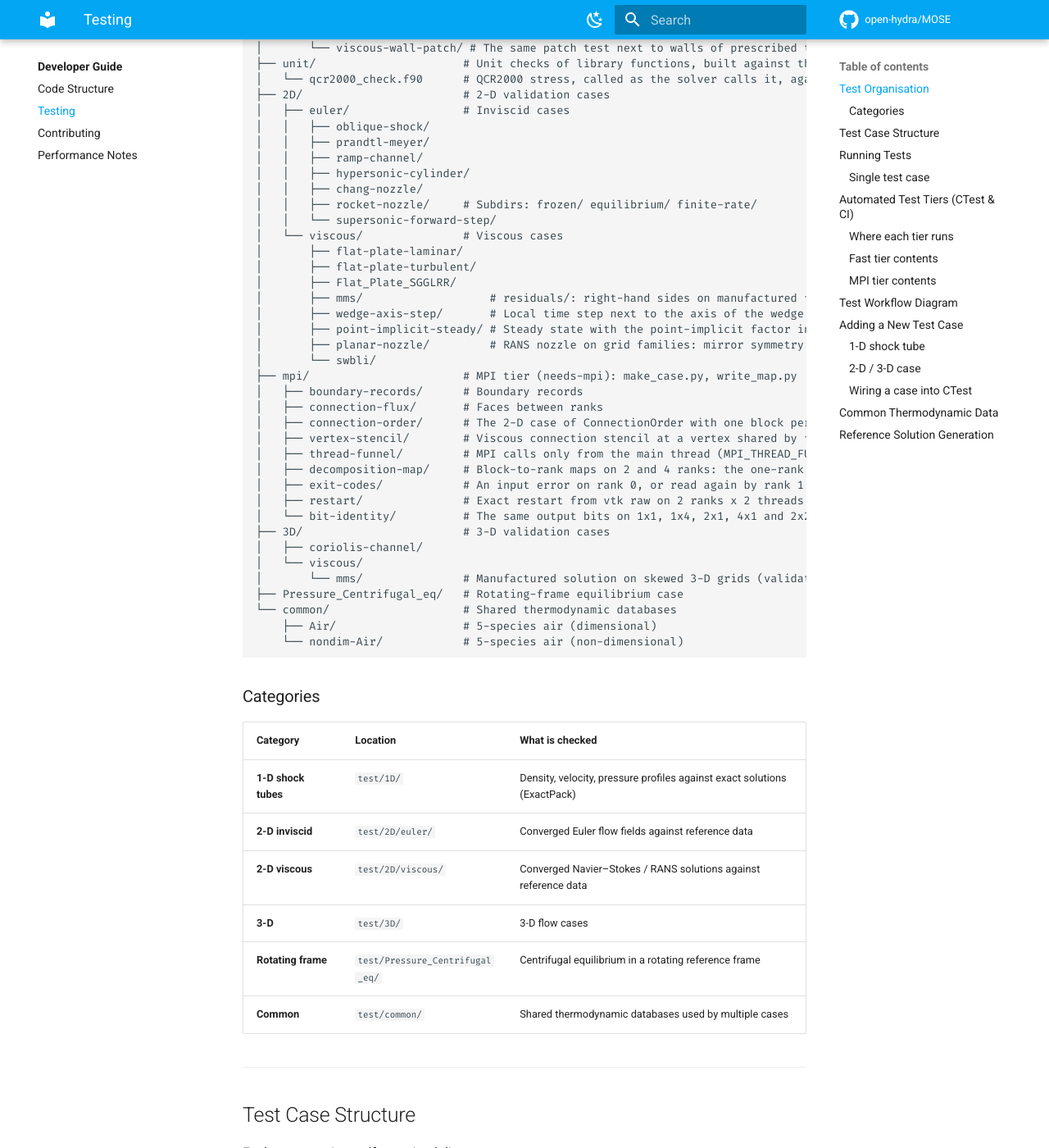
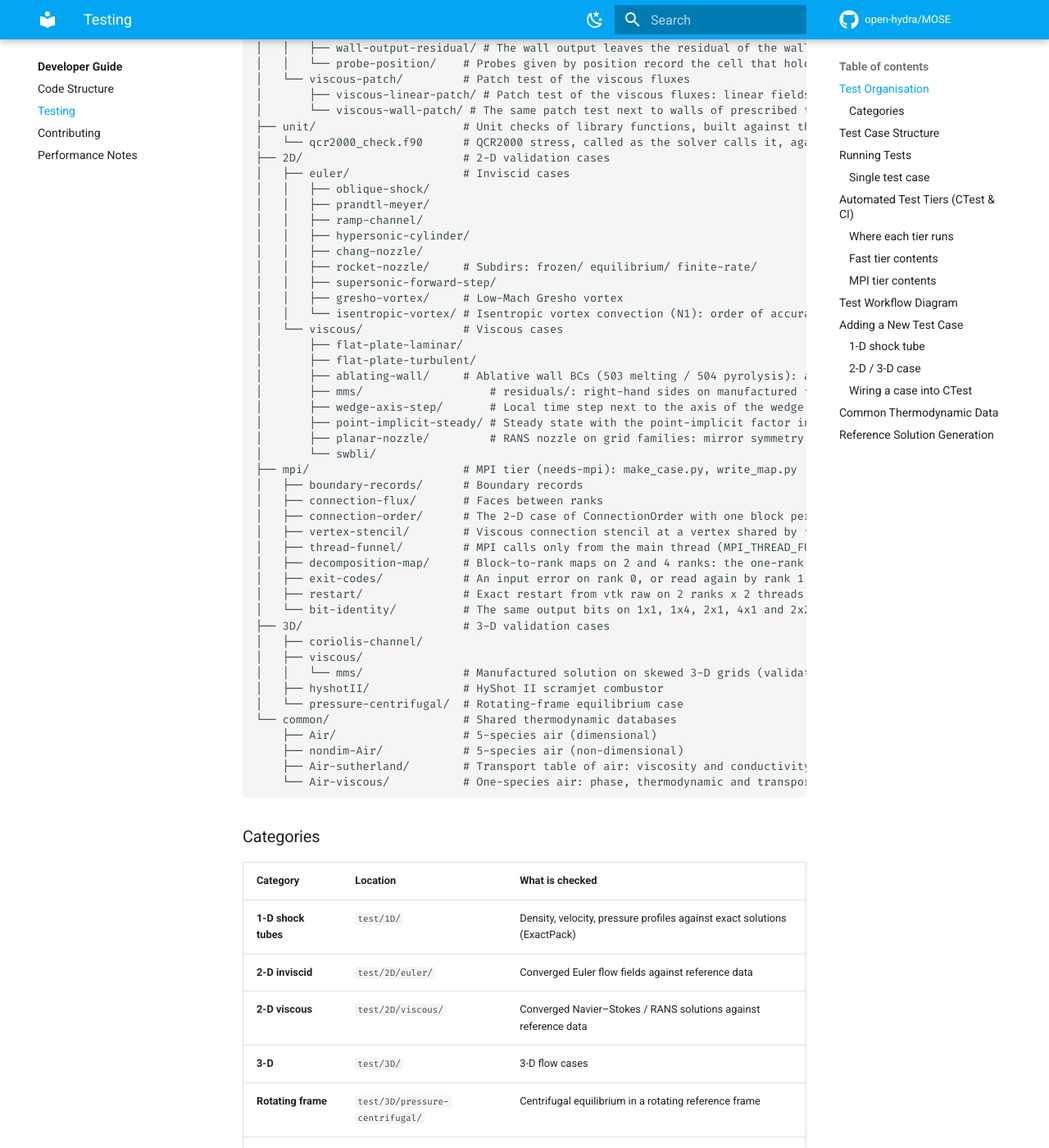
Before and after one commit to open-hydra/MOSE, an MkDocs documentation site: the page built from docs/development/testing.md, in a window 1280 px wide and 1400 px high, scrolled down 1277 px. Shown: the whole window at 82% size. Built offline with MkDocs 1.6.1 and Material for MkDocs 9.7.7, drawn with Linux system fonts in a browser that asks for light colours; comment, search, counter and statistics services are not loaded; some of the changed text lies outside the part shown.

Commit message:
Docs: list every test folder in the tree of the tests
Why: the tree of the tests in docs/development/testing.md named two
folders that do not exist, test/2D/viscous/Flat_Plate_SGGLRR and
test/Pressure_Centrifugal_eq (the rotating-frame case lives in
test/3D/pressure-centrifugal), and left out eleven folders that exist:
the 1-D cases Fer14, diff1, diff2 and premixed-flame, the 2-D Euler
cases gresho-vortex and isentropic-vortex, the 2-D viscous case
ablating-wall, the 3-D cases hyshotII and pressure-centrifugal, and the
gases Air-sutherland and Air-viscous of test/common. The table of the
categories gave the rotating-frame case under the folder that does not
exist, and three registered tests were named nowhere in the page:
AblatingWall, IsentropicVortex and MMSViscous.

Fix: the tree drops the two names and lists the eleven folders, each
with a comment taken from the registration of its test in
test/CMakeLists.txt, from the title of its page in docs/vv, or from its
own files; the table of the categories gives
test/3D/pressure-centrifugal; AblatingWall gets its row in the table of
the fast tier, and IsentropicVortex and MMSViscous a sentence in the
paragraph of the validation tier, from the comments of their
registration.

Test: none, the guide only. Every entry of the tree exists at this
commit, every folder beside the entries is listed (the tree against git
ls-tree), and every row of the tables of the tests names a registered
test and its folder.

Co-Authored-By: Claude Opus 5.5 <noreply@anthropic.com>

````diff
--- a/docs/development/testing.md
+++ b/docs/development/testing.md
@@ -16,7 +16,11 @@ test/
 │   ├── Tor99/
 │   ├── Ein91/
 │   ├── Noh87/
-│   └── Shu-Osher/             # Mach-3 shock / sine-wave interaction
+│   ├── Shu-Osher/             # Mach-3 shock / sine-wave interaction
+│   ├── Fer14/                 # Finite-rate reactive shock tube
+│   ├── diff1/                 # Unity-Lewis diffusion
+│   ├── diff2/                 # Multicomponent diffusion
+│   └── premixed-flame/        # Premixed CH4/air laminar flame against a Cantera reference
 ├── fast/                      # Fast pre-push tests (hard-invariant checks)
 │   ├── riemann-smoke/         # Every shock-capturing solver stays positive
 │   ├── numerics-smoke/        # Limiter / time-scheme / recon / int-var sweep
@@ -68,11 +72,13 @@ test/
 │   │   ├── hypersonic-cylinder/
 │   │   ├── chang-nozzle/
 │   │   ├── rocket-nozzle/     # Subdirs: frozen/ equilibrium/ finite-rate/
-│   │   └── supersonic-forward-step/
+│   │   ├── supersonic-forward-step/
+│   │   ├── gresho-vortex/     # Low-Mach Gresho vortex
+│   │   └── isentropic-vortex/ # Isentropic vortex convection (N1): order of accuracy on 32/64/128 grids
 │   └── viscous/               # Viscous cases
 │       ├── flat-plate-laminar/
 │       ├── flat-plate-turbulent/
-│       ├── Flat_Plate_SGGLRR/
+│       ├── ablating-wall/     # Ablative wall BCs (503 melting / 504 pyrolysis): an isothermal blown column
 │       ├── mms/                   # residuals/: right-hand sides on manufactured fields (RANS, wedge); skewed/: order on skewed grids (validation tier)
 │       ├── wedge-axis-step/       # Local time step next to the axis of the wedge (validation tier)
 │       ├── point-implicit-steady/ # Steady state with the point-implicit factor independent of the time step
@@ -90,12 +96,15 @@ test/
 │   └── bit-identity/          # The same output bits on 1x1, 1x4, 2x1, 4x1 and 2x2 ranks x threads
 ├── 3D/                        # 3-D validation cases
 │   ├── coriolis-channel/
-│   └── viscous/
-│       └── mms/               # Manufactured solution on skewed 3-D grids (validation tier)
-├── Pressure_Centrifugal_eq/   # Rotating-frame equilibrium case
+│   ├── viscous/
+│   │   └── mms/               # Manufactured solution on skewed 3-D grids (validation tier)
+│   ├── hyshotII/              # HyShot II scramjet combustor
+│   └── pressure-centrifugal/  # Rotating-frame equilibrium case
 └── common/                    # Shared thermodynamic databases
     ├── Air/                   # 5-species air (dimensional)
-    └── nondim-Air/            # 5-species air (non-dimensional)
+    ├── nondim-Air/            # 5-species air (non-dimensional)
+    ├── Air-sutherland/        # Transport table of air: viscosity and conductivity
+    └── Air-viscous/           # One-species air: phase, thermodynamic and transport tables
 ```
 
 ### Categories
@@ -106,7 +115,7 @@ test/
 | **2-D inviscid** | `test/2D/euler/` | Converged Euler flow fields against reference data |
 | **2-D viscous** | `test/2D/viscous/` | Converged Navier–Stokes / RANS solutions against reference data |
 | **3-D** | `test/3D/` | 3-D flow cases |
-| **Rotating frame** | `test/Pressure_Centrifugal_eq/` | Centrifugal equilibrium in a rotating reference frame |
+| **Rotating frame** | `test/3D/pressure-centrifugal/` | Centrifugal equilibrium in a rotating reference frame |
 | **Common** | `test/common/` | Shared thermodynamic databases used by multiple cases |
 
 ---
@@ -258,6 +267,7 @@ seconds on a CI runner.
 | `OpenMPEquiv` | 1 vs 4 threads bit-identical: the Sod tube, and a block overset on another whose four chimera faces meet at its edges (Navier–Stokes) | `test/fast/openmp-equiv` |
 | `Connections`/`ChimeraFace` | the viscous stencil of chimera faces, one evaluation of the residual of a linear field on two blocks that overlap with their ghost cells on cells of the other block: with u = G y in 2-D and u = G (y + z) in 3-D the y and z momentum residual is zero also in the cells at the ends of the chimera faces; with a radial velocity on a 2-D wedge of 1 degree the momentum residual of every cell is that of the same mesh as one block (within 1e-9 of μ G / H) | `test/fast/connections/chimera-face` |
 | `Restart` | split + restart reproduces the uninterrupted run; at a restart a missing probe file is written again and an existing one is appended to, with the rows of the uninterrupted run: to the precision of the file with Tecplot ASCII, bit for bit with `vtk raw`, iteration counters and output numbering included; a restart from a solution that holds no time (Tecplot ASCII without `SOLUTIONTIME`, `vtk raw` without `TIME`), time-accurate or steady, stops at setup with a message and a non-zero exit code; a solution written in `vtk raw`, `vtk ascii` and Tecplot ASCII, copied into `INPUT/` (`field.vtm` with its `vtk/` folder, `field.tec`), starts a new run whose cell values after 25 steps are those of the restart from the same solution, bit for bit | `test/fast/restart` |
+| `AblatingWall` | the ablative wall boundary conditions (503 melting, 504 pyrolysis) on an isothermal blown column, an exact steady solution, against its closed form; the melting column also without `schmidt` | `test/2D/viscous/ablating-wall` |
 | `OutputFiles`/`WallOutput` | a vtk raw run of a 2x2-block box with no-slip walls on its four sides ends, and every wall file `wallB<b>F<f>.vts` has the extent of its face, taken from `fieldBlock<b>.vts`, as WholeExtent and as Piece Extent, its points and one value of each wall variable per cell (a direction with one plane of nodes counts one layer of cells, as in the cell-centered ordered data of the Tecplot format), as raw appended data | `test/fast/output-files/wall-output` |
 | `Restart`/`RestartCounters` | with `vtk raw`, steady (CFL ramp, numbered solutions, diagnostic output, a probe every 3 iterations), time-based output and two-level multigrid restarts write the same files, byte for byte, as the uninterrupted runs; a two-level multigrid restart from Tecplot ASCII goes on with the global iteration count; a time-accurate restart from a steady solution starts at t = 0; a time-accurate restart from an older solution (probes by time, by iteration and by both) writes `residual-history.dat` and the probe files of the uninterrupted run, and the probe by time of a new run writes one row per multiple of its `dtime`, from the first; the same restart from history files cut by hand (the last row without its newline, or cut in the middle) writes the same files; with the rotating frame, the same restart writes the `torque.dat` of the uninterrupted run; a first part that ends on an output iteration (by iteration, also with `sol-overwrite = true` and with two grid levels, and by time) writes there the solution and the probe row due, and its final solution holds the output number (and the time of the last output) after them: the restart in the same folder writes the files of the uninterrupted run | `test/fast/restart/restart-counters` |
 | `OutputFiles`/`ProbePosition` | probes given by position at the centres of three cells of a planar 2-D duct (one cell in k, a different pressure in every cell, two steps): each probe row holds the values of its cell in the solution of the same step, never those of a neighbour or of a ghost cell | `test/fast/output-files/probe-position` |
@@ -287,7 +297,12 @@ A few heavier checks carry the `validation` (not `fast`) label because they
 need reference data or plotting — for example `ShuOsherConvergence`, a 4-grid
 Shu–Osher Richardson study (N=200/400/800/1600) that estimates a grid-independent
 solution by Richardson extrapolation, asserts a sane observed order and monotone
-L1 convergence against it, and regenerates the V&V figure. `PointImplicitSteady`
+L1 convergence against it, and regenerates the V&V figure. `IsentropicVortex`
+(`test/2D/euler/isentropic-vortex`) measures the order of accuracy of the
+convection of the isentropic vortex (N1) on 32, 64 and 128 cells, and
+`MMSViscous` (`test/2D/viscous/mms`) that of the viscous operator with a
+manufactured solution (N2) on 32 and 64 cells (the full study, with 128
+cells, makes the V&V figure). `PointImplicitSteady`
 (`test/2D/viscous/point-implicit-steady`) is there for its
 cost, 14 000 iterations per model: the steady state of a short hypersonic plate
 with the point-implicit factor (Spalart–Allmaras, SST) does not depend on the
````
